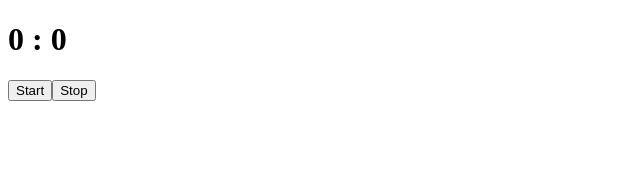
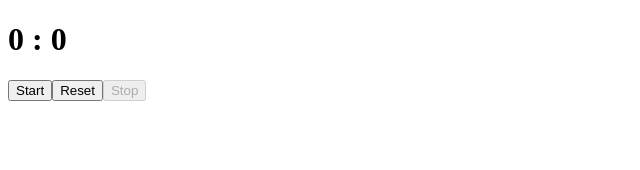
Before and after one commit to KrystianSzota/sda-app, an Angular app: page / in a window 1280 px wide. Shown: the top 170 px of the page, without its empty margins (0-640 px from the left). Built offline with nearby package versions, Linux system fonts and the light colour scheme.

Commit message:
isActive

```diff
--- a/src/app/app.component.html
+++ b/src/app/app.component.html
@@ -1,4 +1,5 @@
 <h1>{{ seconds }} : {{ decySeconds }}</h1>
 
-<button (click)="startStoper()">Start</button>
-<button (click)="stopStoper()">Stop</button>
+<button (click)="startStoper()" [disabled]="isActive">Start</button>
+<button (click)="resetStoper()" [disabled]="isActive">Reset</button>
+<button (click)="stopStoper()" [disabled]="!isActive">Stop</button>
--- a/src/app/app.component.ts
+++ b/src/app/app.component.ts
@@ -8,11 +8,13 @@ import { Component } from '@angular/core';
 export class AppComponent {
   seconds = 0;
   decySeconds = 0;
+  isActive = false;
   private intervalId: any = undefined;
 
   constructor() {}
 
   startStoper(): void {
+    this.isActive = true;
     this.intervalId = setInterval(() => {
       this.decySeconds++;
       if (this.decySeconds === 10) {
@@ -25,6 +27,12 @@ export class AppComponent {
   stopStoper(): void {
     if (this.intervalId) {
       clearInterval(this.intervalId);
+      this.isActive = false;
     }
   }
+
+  resetStoper(): void {
+    this.seconds = 0;
+    this.decySeconds = 0;
+  }
 }
```
